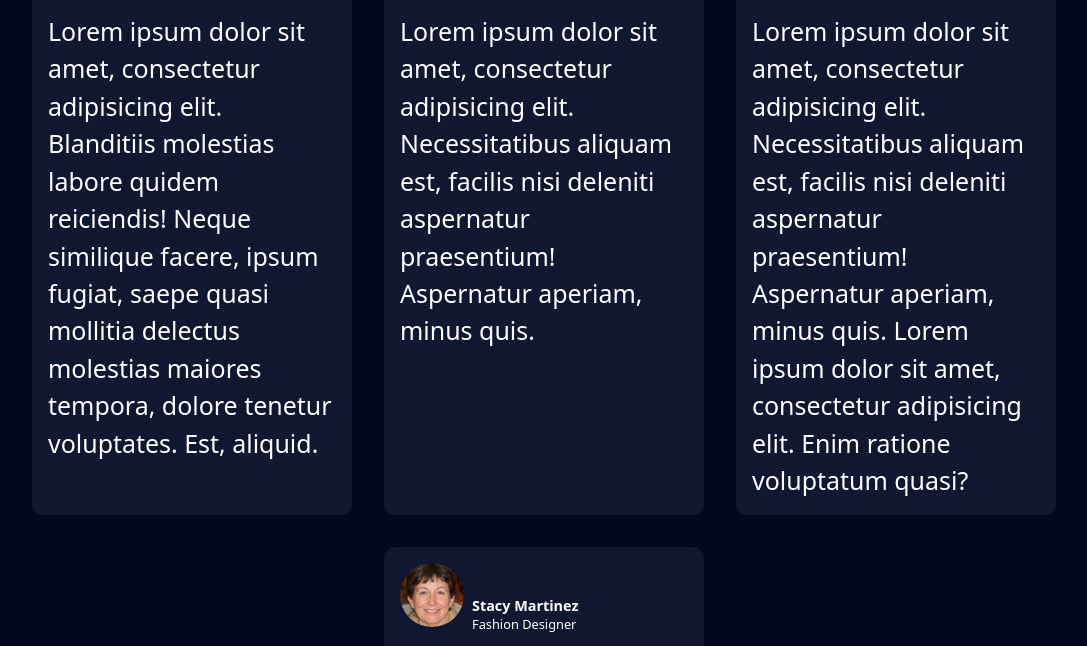
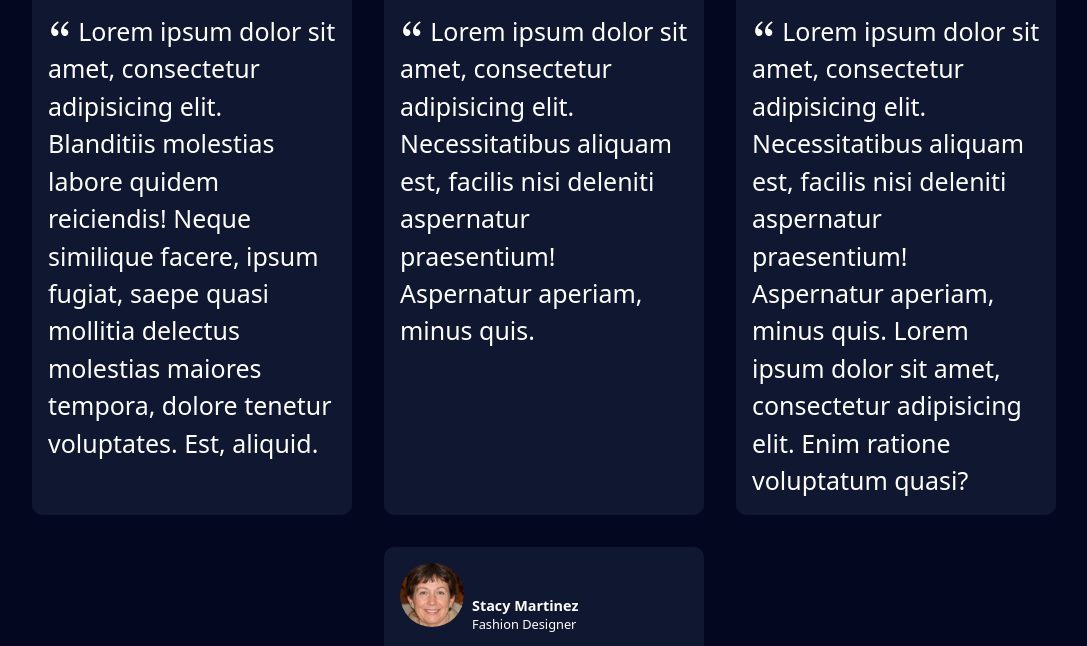
Before and after one commit to RealKendpr/dark-landing-page, a plain HTML site: page index.html in a window 1280 px wide. Shown: the part 1378-2024 px from the top of the page, without its empty margins (96-1183 px from the left). Drawn offline with Linux system fonts and the light colour scheme; a script that the page names is missing.

Commit message:
Added a quote icon in the review

```diff
--- a/style.css
+++ b/style.css
@@ -151,10 +151,23 @@ section {
     font-size: 0.8rem;
   }
 }
-.review p {
-  font-size: 1rem;
-  font-weight: 500;
-  line-height: 1.5;
+.review {
+  &::before {
+    content: "";
+    display: inline-block;
+    background: url(./assets/quote.svg);
+    background-repeat: no-repeat;
+    background-size: cover;
+    width: 1.5rem;
+    height: 1.5rem;
+  }
+
+  & p {
+    display: inline;
+    font-size: 1rem;
+    font-weight: 500;
+    line-height: 1.5;
+  }
 }
 #offer {
   text-align: center;
```
Also changed, not shown: assets/quote.svg (added).
